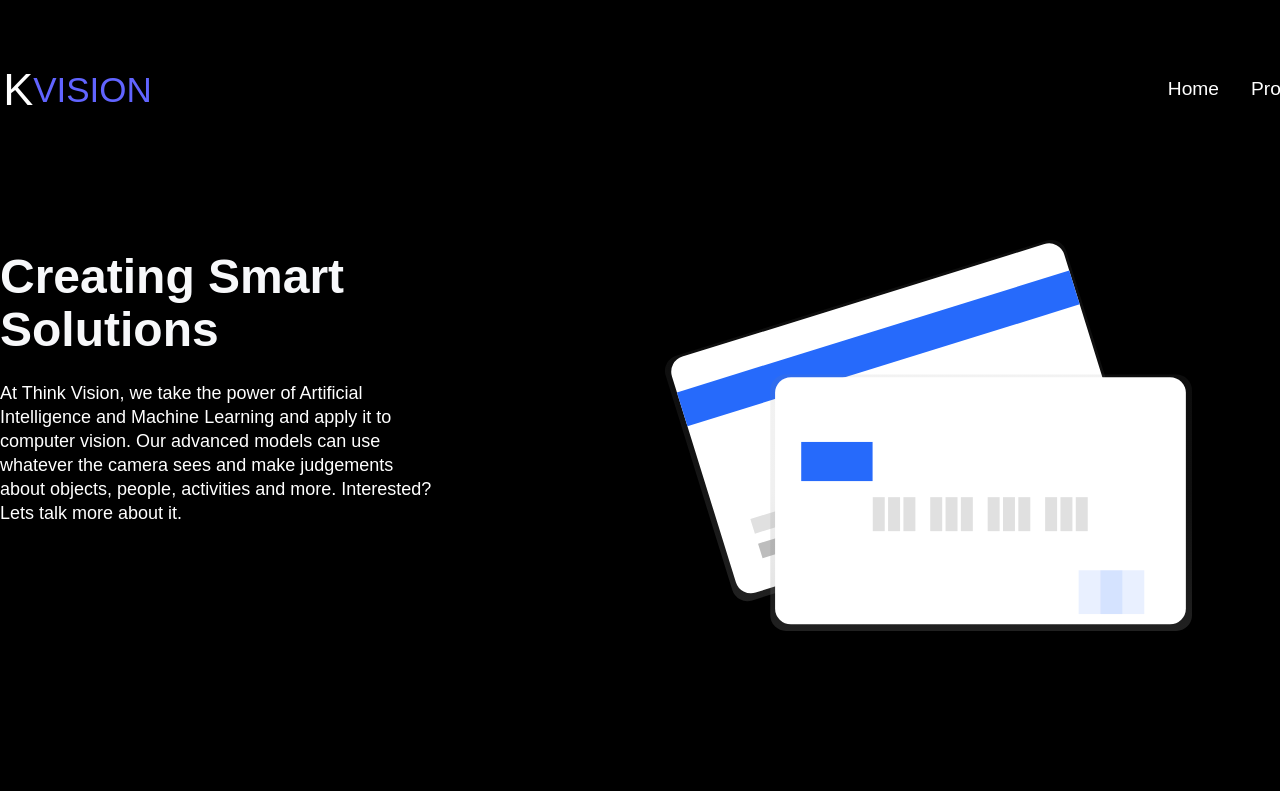
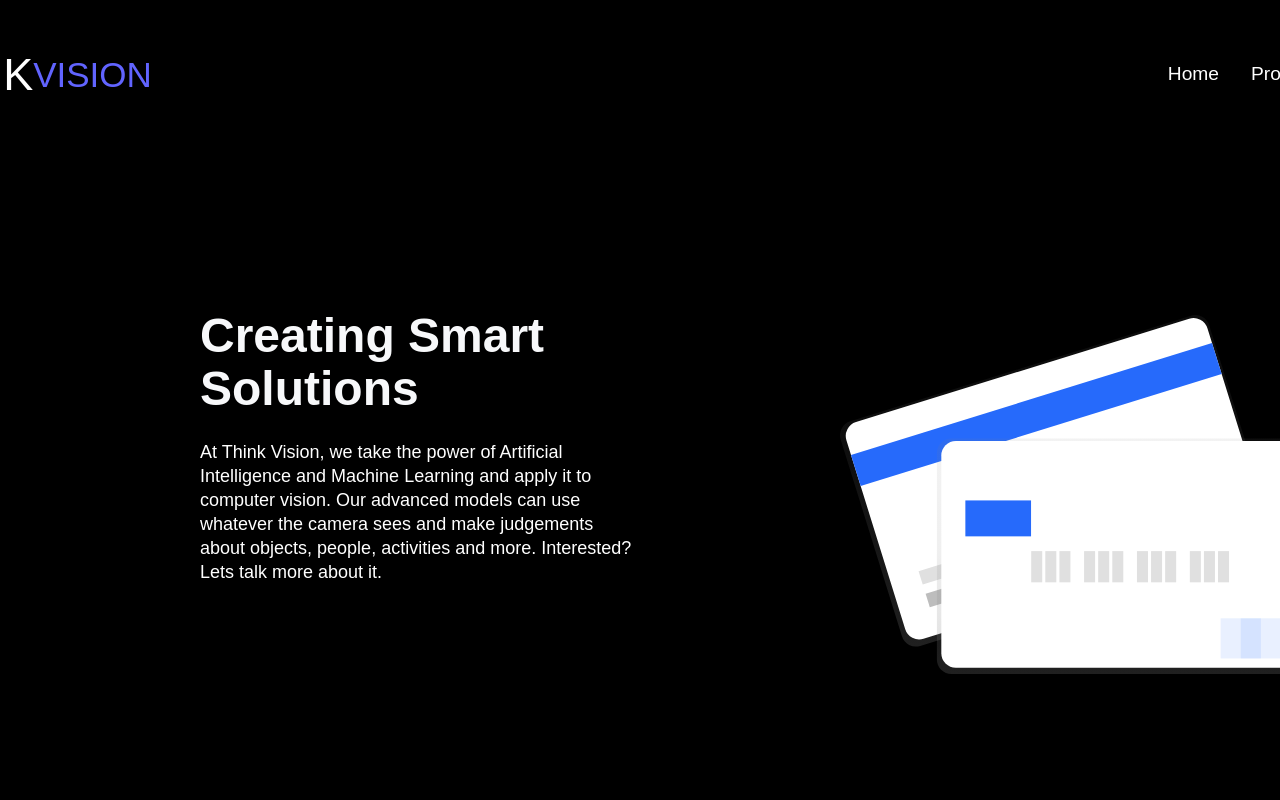
Before and after one commit to HxnDev/FYP-Frontend, a React (Create React App) app in the folder website/: page / in a window 1280 px wide. Shown: the top 800 px of the page. Built offline with nearby package versions, Linux system fonts and the light colour scheme; a web font is replaced by a local one.

Commit message:
Homepage Padding Done

```diff
--- a/website/src/components/pages/HomePage/HeroSection.css
+++ b/website/src/components/pages/HomePage/HeroSection.css
@@ -5,6 +5,12 @@
 
   .home__hero-row {
     align-items: center;
+  }
+
+  .container {
+    padding-right: 30px;
+    padding-left: 30px;
+    margin-left: 170px;
   }
 
   .row {
@@ -72,7 +78,7 @@
     max-width: 95%;
     margin-top: 0;
     margin-right: 0;
-    margin-left: 10px;
+    margin-left: 100px;
     padding-right: 0;
   }
 
--- a/website/src/components/pages/Navbar/Navbar.css
+++ b/website/src/components/pages/Navbar/Navbar.css
@@ -1,6 +1,6 @@
 .navbar {
-    background: black;
-    height: 80px;
+    background: rgb(0, 0, 0);
+    height: 150px;
     display: flex;
     justify-content: center;
     align-items: center;
@@ -26,6 +26,7 @@
     width: 100%;
     max-width: 1300px;
     margin-top: 100px;
+    margin-bottom: 100px;
     margin-right: 150px;
     margin-left: auto;
     padding-right: 50px;
@@ -38,6 +39,7 @@
     margin-left: 150px;
     padding-left: 50px;
     margin-top: 100px;
+    margin-bottom: 100px;
     cursor: pointer;
     text-decoration: none;
     font-size: 45px;
```
